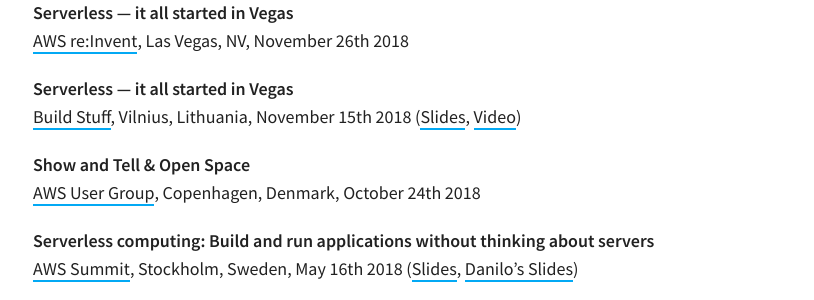
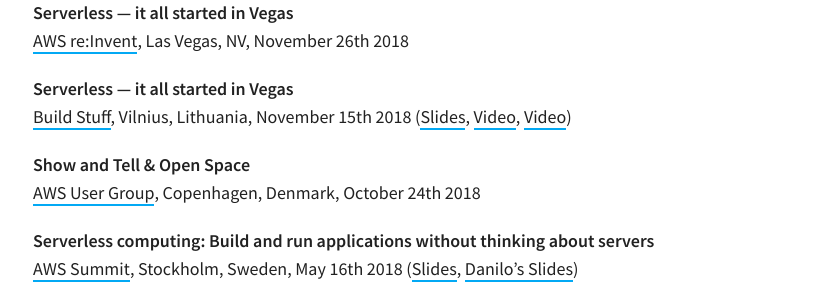
Before and after one commit to martinbuberl/martinbuberl.github.io, a Jekyll site: the page built from speaking.md, in a window 1280 px wide. Shown: the part 1072-1372 px from the top of the page, without its empty margins (232-1046 px from the left). Built offline with Jekyll 4.4.1, drawn with Linux system fonts in a browser that asks for light colours; nearby versions of some CDN libraries; some web fonts are replaced.

Commit message:
Added video link

```diff
--- a/speaking.md
+++ b/speaking.md
@@ -27,7 +27,7 @@ I occasionally stand in front of people and talk about the things that I'm passi
 [AWS re:Invent](https://reinvent.awsevents.com/), Las Vegas, NV, November 26th 2018
 
 **Serverless — it all started in Vegas**<br/>
-[Build Stuff](https://www.buildstuff.lt/), Vilnius, Lithuania, November 15th 2018 ([Slides](https://www.slideshare.net/MartinBuberl/serverless-it-all-started-in-vegas/), [Video](https://www.youtube.com/watch?v=OVWmZVixOlk))
+[Build Stuff](https://www.buildstuff.lt/), Vilnius, Lithuania, November 15th 2018 ([Slides](https://www.slideshare.net/MartinBuberl/serverless-it-all-started-in-vegas/), [Video](https://www.youtube.com/watch?v=5eOj3eG22OE), [Video](https://www.youtube.com/watch?v=OVWmZVixOlk))
 
 **Show and Tell &amp; Open Space**<br/>
 [AWS User Group](https://www.meetup.com/Copenhagen-AWS-User-Group/events/255190221/), Copenhagen, Denmark, October 24th 2018
```
